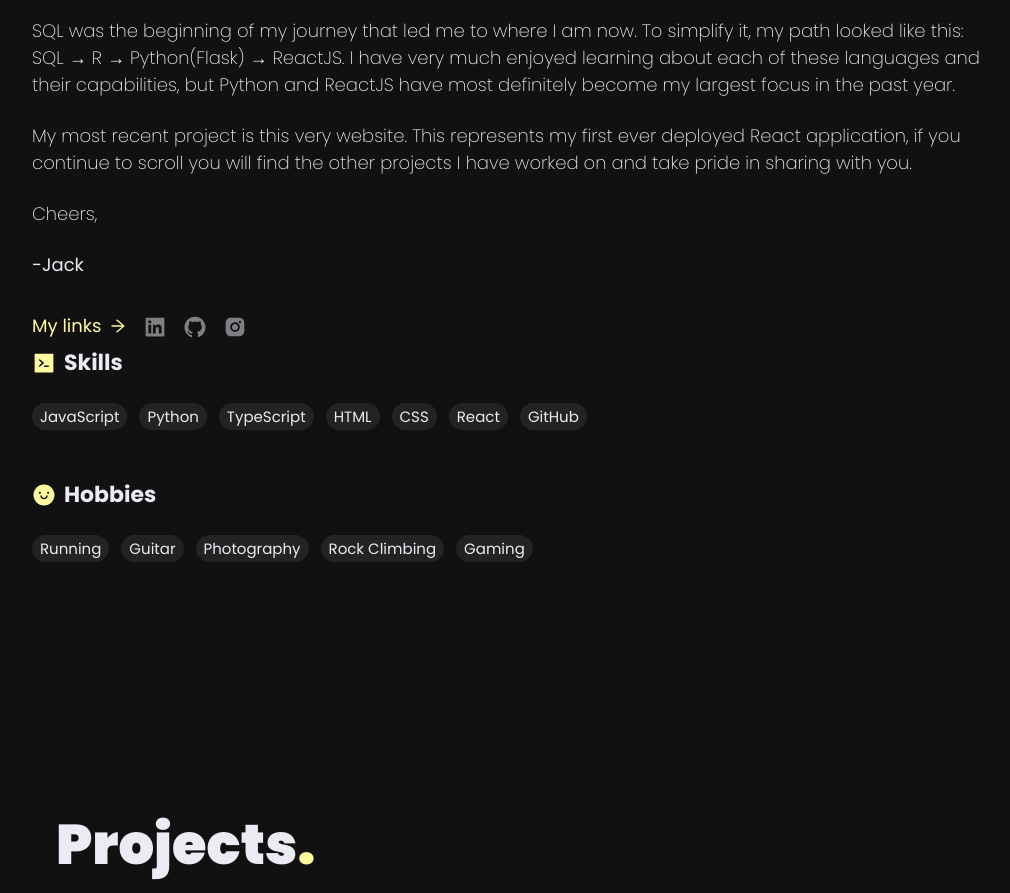
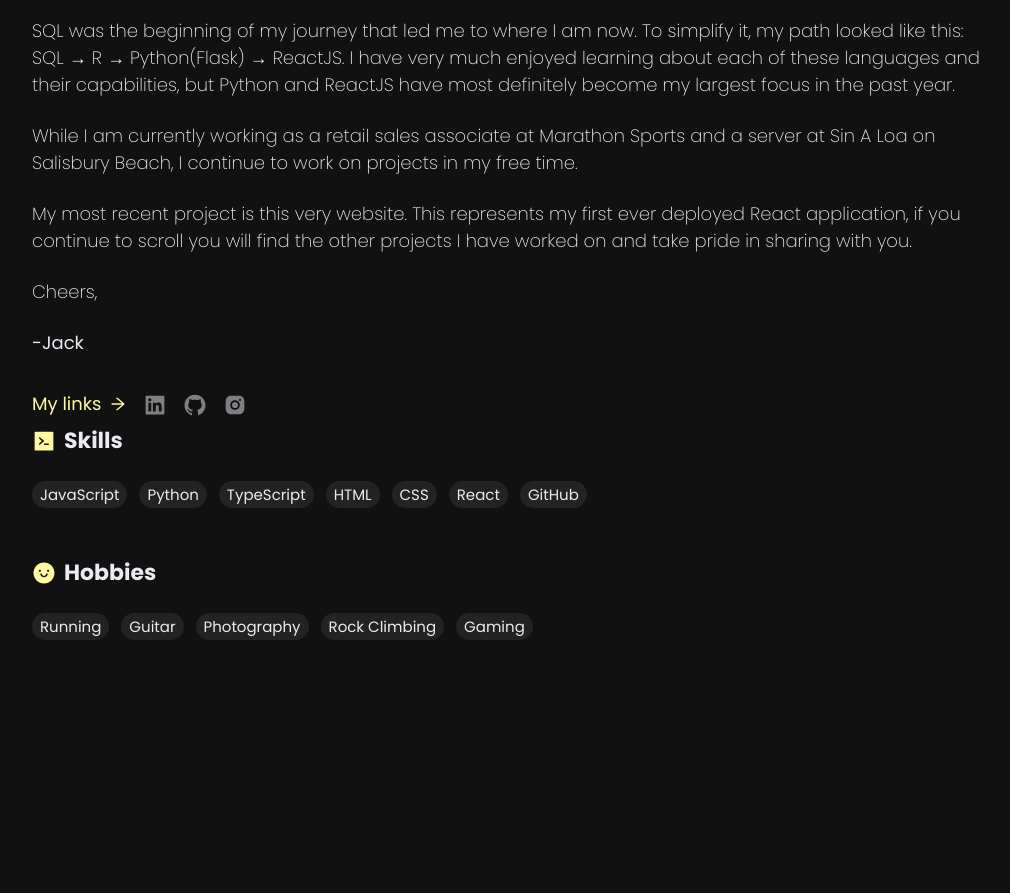
Before and after one commit to du693/portfolio-site, a Next.js app: page / in a window 1280 px wide. Shown: the part 1100-1993 px from the top of the page, without its empty margins (159-1169 px from the left). Built offline with nearby package versions, Linux system fonts and the light colour scheme.

Commit message:
adding vercel analytics and rewriting about

```diff
--- a/components/home/about/About.tsx
+++ b/components/home/about/About.tsx
@@ -35,6 +35,12 @@ export const About = () => {
 							largest focus in the past year.
 						</p>
 					</Reveal>
+					<p className={`${styles.aboutText}`}>
+						While I am currently working as a retail sales associate
+						at Marathon Sports and a server at Sin A Loa on
+						Salisbury Beach, I continue to work on projects in my
+						free time.
+					</p>
 					<Reveal>
 						<p className={`${styles.aboutText}`}>
 							My most recent project is this very website. This
--- a/package.json
+++ b/package.json
@@ -13,6 +13,7 @@
     "@types/node": "18.14.2",
     "@types/react": "18.0.28",
     "@types/react-dom": "18.0.11",
+    "@vercel/analytics": "^1.0.1",
     "animejs": "^3.2.1",
     "eslint": "8.35.0",
     "eslint-config-next": "13.2.1",
--- a/pages/_app.tsx
+++ b/pages/_app.tsx
@@ -1,6 +1,7 @@
 import "@/styles/globals.css";
 import type { AppProps } from "next/app";
 import { Poppins } from "next/font/google";
+import { Analytics } from "@vercel/analytics/react";
 
 const poppins = Poppins({ weight: ["100", "200", "400", "700", "900"] });
 
@@ -8,6 +9,7 @@ export default function App({ Component, pageProps }: AppProps) {
 	return (
 		<div id="root" className={poppins.className}>
 			<Component {...pageProps} />
+			<Analytics />
 		</div>
 	);
 }
```
Also changed, not shown: public/project-imgs/example-project.jpg (added), 1 other file (tests, documents, lock files or other folders).
